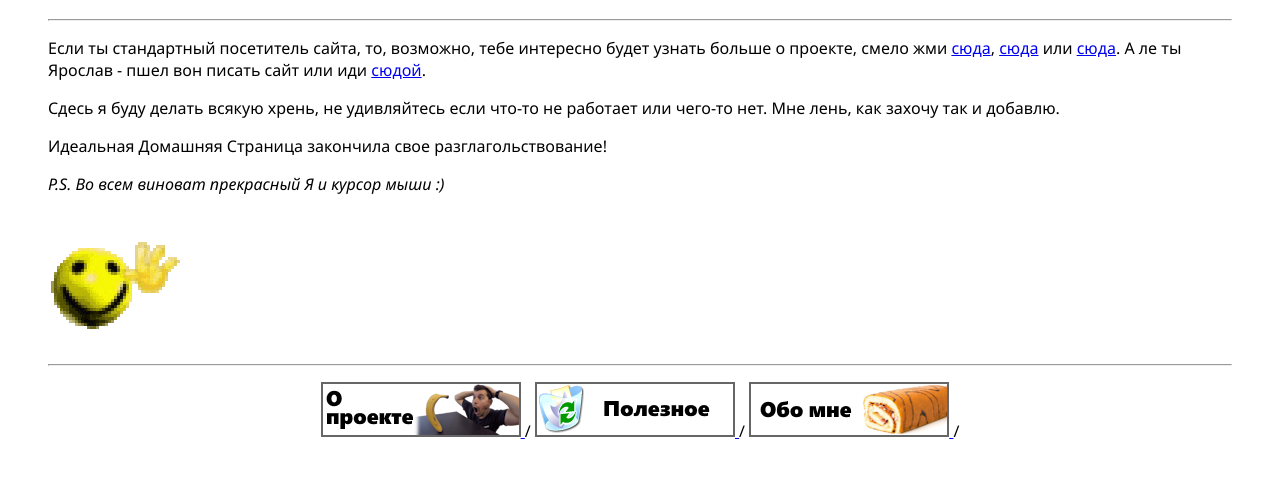
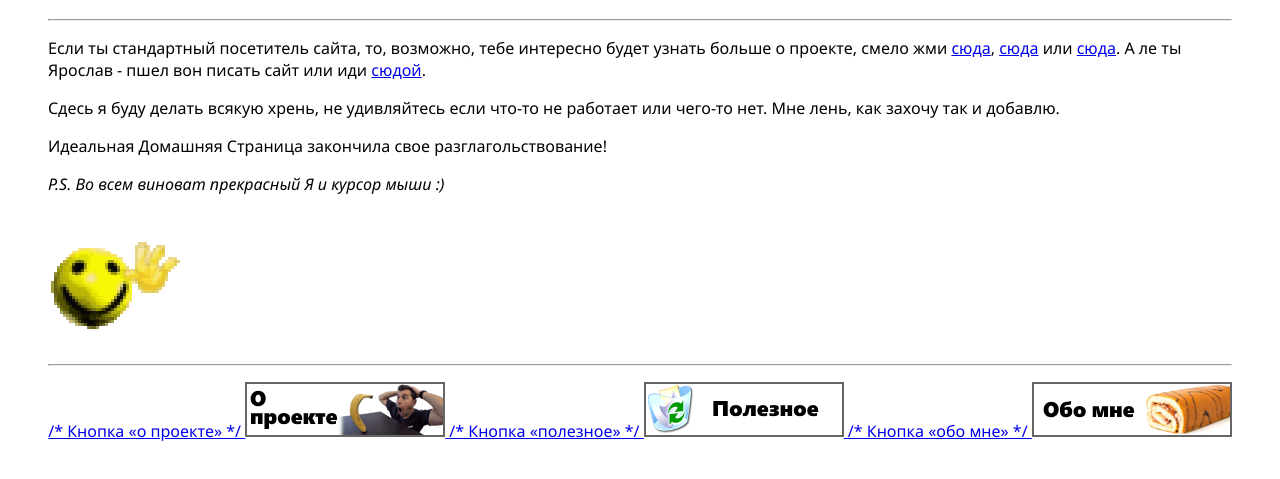
Before and after one commit to Stormovets/stormovets.github.io, a plain HTML site: page index.html in a window 1280 px wide. Shown: the part 115-594 px from the top of the page. Drawn offline with Linux system fonts and the light colour scheme.

Commit message:
обновление сайта

```diff
--- a/index.html
+++ b/index.html
@@ -30,20 +30,17 @@
     <hr>
     <center>
         <p>
-            <!-- Кнопка «о проекте» -->
-            <a href="/project">
+            <a href="/project">                                         /* Кнопка «о проекте» */
                 <img src="btn_project.png" alt="О проекте">
-            </a> /
+            </a>
 
-            <!-- Кнопка «полезное» -->
-            <a href="/tools">
+            <a href="/tools">                                           /* Кнопка «полезное» */
                 <img src="btn_tools.png" alt="Полезное">
-            </a> /
+            </a>
 
-            <!-- Кнопка «обо мне» -->
-            <a href="/about">
+            <a href="/about">                                           /* Кнопка «обо мне» */
                 <img src="btn_about.png" alt="Обо мне">
-            </a> /
+            </a>
         </p>
     </center>
 </body>
```
